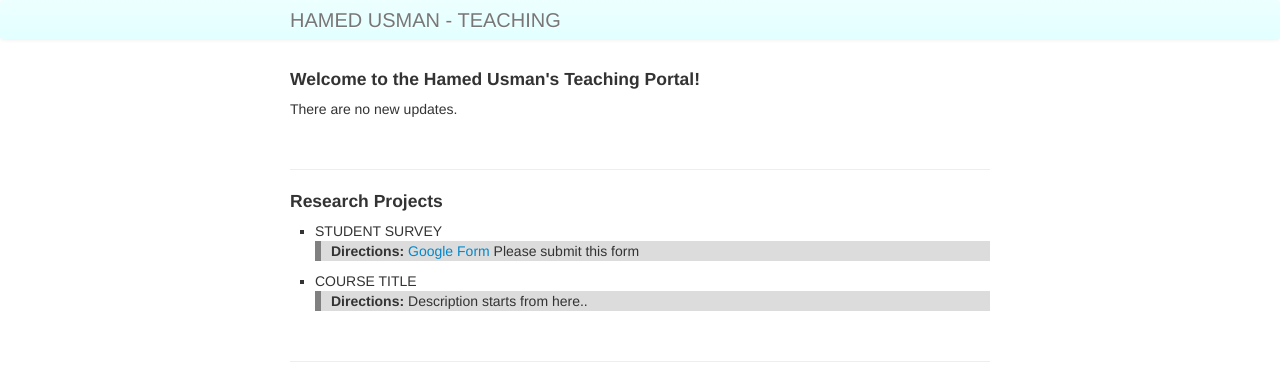
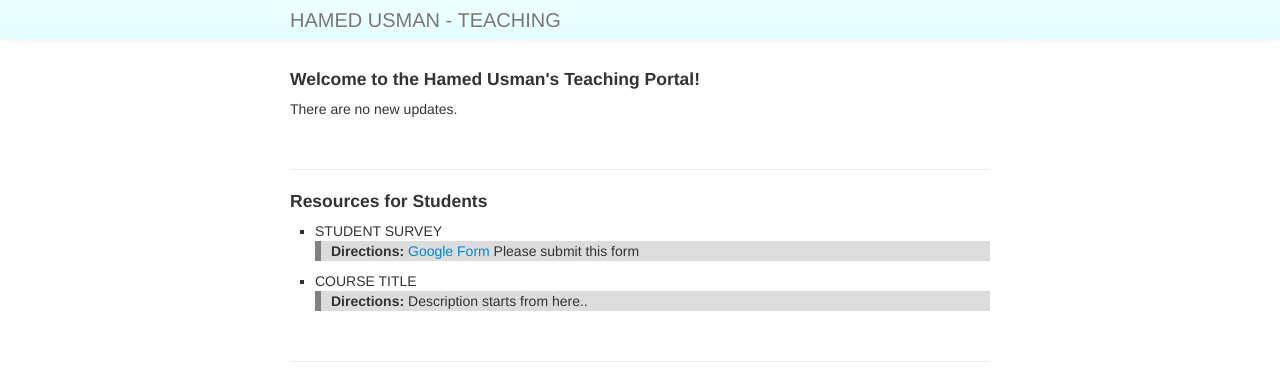
Before and after one commit to 101scm/101scm.github.io, a Jekyll site: the page built from index.md, in a window 1280 px wide. Shown: the top 384 px of the page. Built offline with Jekyll 4.4.1, drawn with Linux system fonts in a browser that asks for light colours.

Commit message:
Update index.md

```diff
--- a/index.md
+++ b/index.md
@@ -12,7 +12,7 @@ keywords: operations management, supply chain management, logistics
 
 ---
 
-<h4>Research Projects</h4>
+<h4>Resources for Students</h4>
 <ul>
 <li>STUDENT SURVEY</li>
 <div class="summary"><p><strong>Directions:</strong> <a href="https://www.google.com">Google Form</a> Please submit this form</p></div>
```
